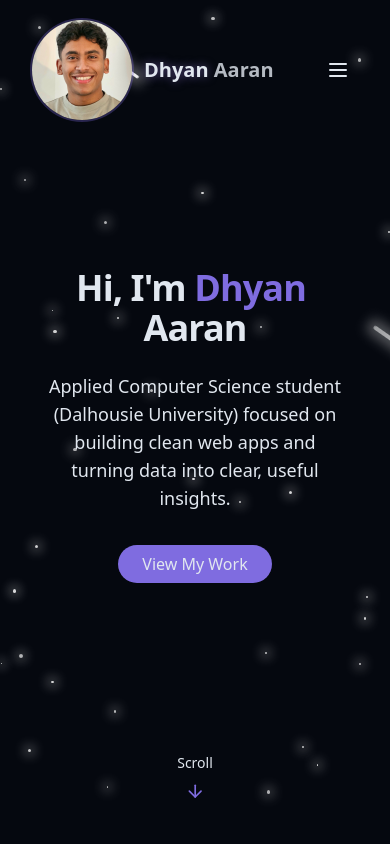
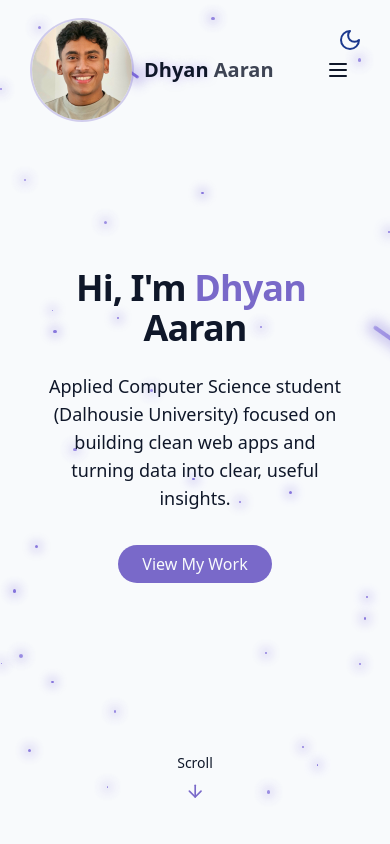
Before and after one commit to dhyan66/Portfolio, a React (Vite) app in the folder beautiful-react-tailwind-portfolio-main/: page / in a window 390 px wide. Shown: the top 844 px of the page. Built offline with nearby package versions, Linux system fonts and the light colour scheme.

Commit message:
fixed mobile view

```diff
--- a/beautiful-react-tailwind-portfolio-main/src/components/ThemeToggle.jsx
+++ b/beautiful-react-tailwind-portfolio-main/src/components/ThemeToggle.jsx
@@ -7,9 +7,10 @@ export const ThemeToggle = () => {
 
   useEffect(() => {
     const storedTheme = localStorage.getItem("theme");
+    const storedPreference = localStorage.getItem("themePreferenceSet");
 
     // ✅ Default to light if nothing is stored
-    if (storedTheme === "dark") {
+    if (storedTheme === "dark" && storedPreference === "true") {
       setIsDarkMode(true);
       document.documentElement.classList.add("dark");
     } else {
@@ -23,10 +24,12 @@ export const ThemeToggle = () => {
     if (isDarkMode) {
       document.documentElement.classList.remove("dark");
       localStorage.setItem("theme", "light");
+      localStorage.setItem("themePreferenceSet", "true");
       setIsDarkMode(false);
     } else {
       document.documentElement.classList.add("dark");
       localStorage.setItem("theme", "dark");
+      localStorage.setItem("themePreferenceSet", "true");
       setIsDarkMode(true);
     }
   };
@@ -35,7 +38,7 @@ export const ThemeToggle = () => {
     <button
       onClick={toggleTheme}
       className={cn(
-        "fixed max-sm:hidden top-5 right-5 z-50 p-2 rounded-full transition-colors duration-300",
+        "fixed top-5 right-5 z-50 p-2 rounded-full transition-colors duration-300",
         "focus:outlin-hidden"
       )}
     >
```
